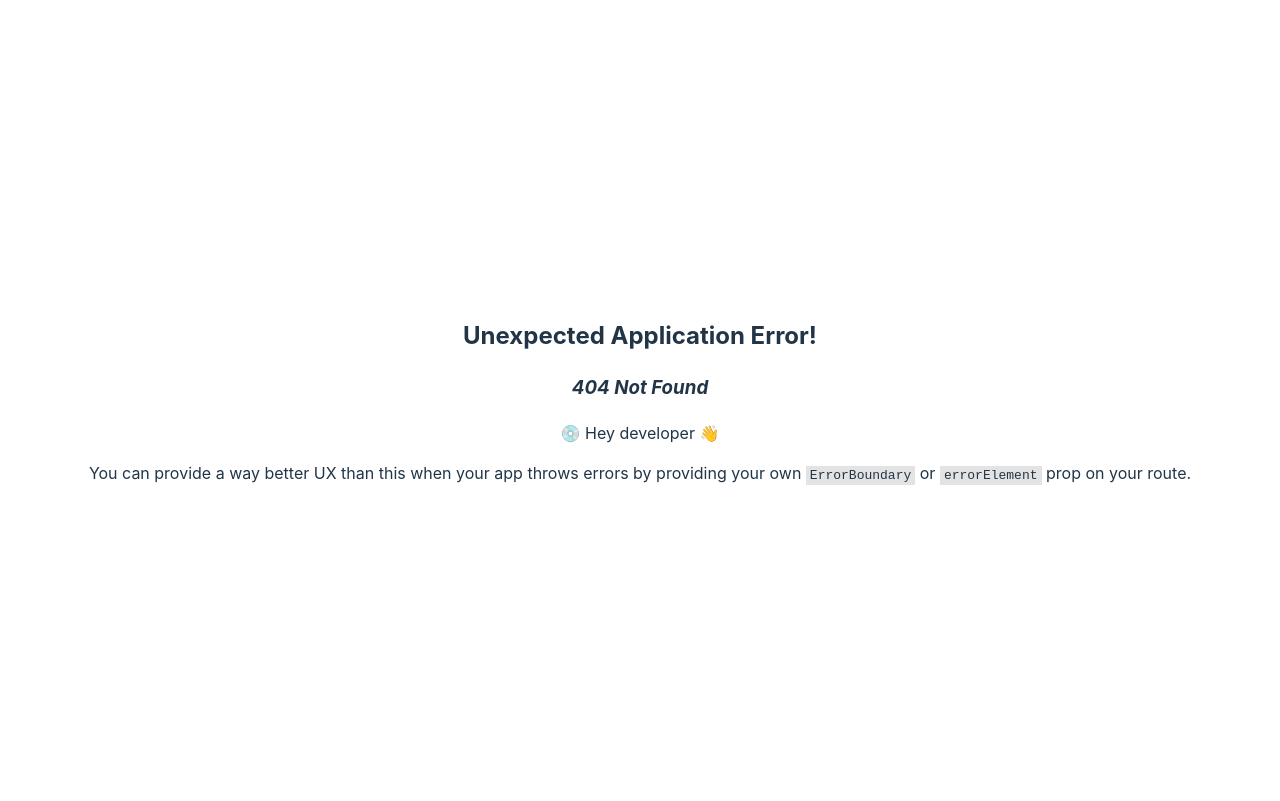
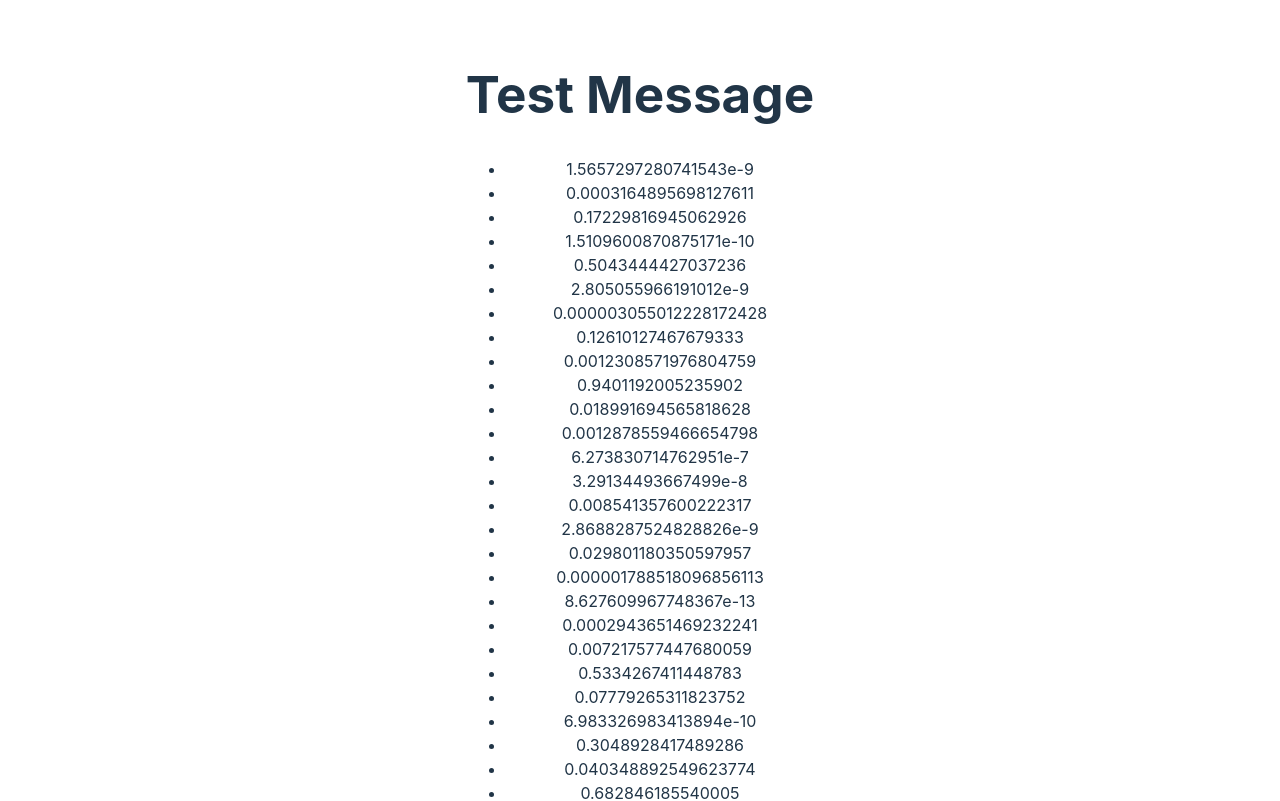
Before and after one commit to tejasvi8686/React_Hooks, a React (Vite) app: page /use-layout-effect in a window 1280 px wide. Before the commit this address had no page. Shown: the top 801 px of the page. Built offline with nearby package versions, Linux system fonts and the light colour scheme.

Commit message:
useLayoutEffect

```diff
--- /dev/null
+++ b/src/components/UseLayoutEffect/useLayoutEffect.jsx
@@ -0,0 +1,26 @@
+import React, { useEffect, useLayoutEffect } from "react";
+
+const LayoutEffectsComponent = () => {
+  useEffect(() => {
+    console.log("message from useEffect");
+  }, []);
+
+  useLayoutEffect(() => {
+    console.log("message from useLayoutEffect");
+  }, []);
+
+  return (
+    <div>
+      <h1>Test Message</h1>
+      <ul>
+        {Array(40)
+          .fill("")
+          .map((item, index) => (
+            <li key={index}>{Math.pow(Math.random(), 10)}</li>
+          ))}
+      </ul>
+    </div>
+  );
+};
+
+export default LayoutEffectsComponent;
--- a/src/router/RouterProvider.jsx
+++ b/src/router/RouterProvider.jsx
@@ -5,6 +5,7 @@ import UseRef from "../components/UseRef/useRef";
 import UseMemo from "../components/UseMemo/useMemo";
 import UseCallback from "../components/UseCallback/useCallback";
 import UseReducer from "../components/UseReducer/useReducer";
+import UseLayoutEffect from "../components/UseLayoutEffect/useLayoutEffect";
 import Home from "../components/Home/home";
 
 const provider = createBrowserRouter([
@@ -36,6 +37,10 @@ const provider = createBrowserRouter([
     path: "/use-reducer",
     element: <UseReducer />,
   },
+  {
+    path: "/use-layout-effect",
+    element: <UseLayoutEffect />,
+  },
 ]);
 
 export default provider;
```
